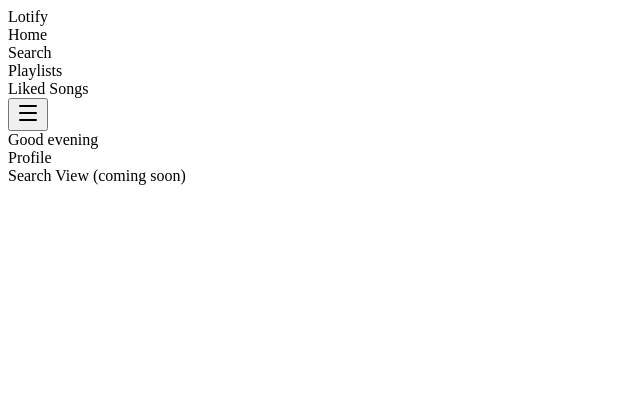
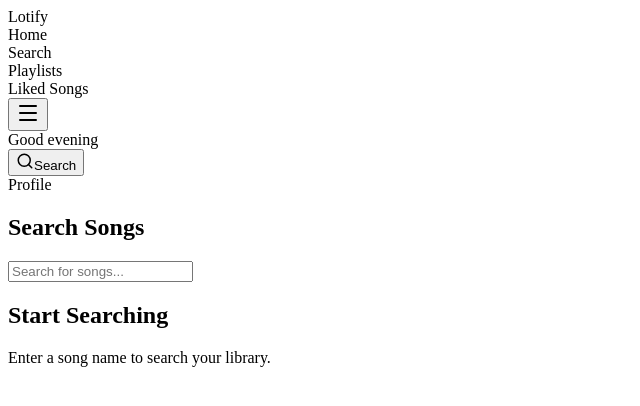
Before and after one commit to BramM15/Own_Local_musicapp, a React (Vite) app in the folder Musicapp/: page /#/ in a window 1280 px wide. Both pictures are taken after a click on the element "Search". Shown: the top 406 px of the page, without its empty margins (0-640 px from the left). Built offline with nearby package versions, Linux system fonts and the light colour scheme.

Commit message:
search toegevoegt

```diff
--- a/Musicapp/src/Components/Home/Topbar.jsx
+++ b/Musicapp/src/Components/Home/Topbar.jsx
@@ -1,4 +1,4 @@
-import { Menu } from "lucide-react";
+import { Menu, Search } from "lucide-react";
 
 export default function Topbar({ toggleSidebar, handleToggleView }) {
   return (
@@ -13,8 +13,17 @@
         <div className="text-white font-semibold text-lg">Good evening</div>
       </div>
 
-      <div onClick={() => handleToggleView('settings')} className="bg-[#1db954] px-3 md:px-4 py-2 rounded-full text-black text-sm font-semibold cursor-pointer hover:bg-[#16a34a]">
-        Profile
+      <div className="flex items-center gap-3">
+        <button
+          onClick={() => handleToggleView('search')}
+          className="flex items-center gap-2 bg-[#282828] hover:bg-[#333333] px-3 md:px-4 py-2 rounded-full text-white text-sm font-semibold cursor-pointer transition"
+        >
+          <Search size={18} />
+          <span className="hidden sm:inline">Search</span>
+        </button>
+        <div onClick={() => handleToggleView('settings')} className="bg-[#1db954] px-3 md:px-4 py-2 rounded-full text-black text-sm font-semibold cursor-pointer hover:bg-[#16a34a]">
+          Profile
+        </div>
       </div>
     </div>
   );
--- a/Musicapp/src/Pages/Home.jsx
+++ b/Musicapp/src/Pages/Home.jsx
@@ -1,5 +1,6 @@
 import React from "react";
 import Settings from "./Settings";
+import Search from "./Search";
 import Sidebar from "../Components/Home/Sidebar";
 import Topbar from "../Components/Home/Topbar";
 import Main from "../Components/Home/Main";
@@ -22,6 +23,8 @@
   const [showAddToPlaylistPopup, setShowAddToPlaylistPopup] = React.useState(false);
   const [selectedTrackForAdd, setSelectedTrackForAdd] = React.useState(null);
   const [status, setStatus] = React.useState('');
+  const [searchQuery, setSearchQuery] = React.useState('');
+  const [searchResults, setSearchResults] = React.useState([]);
   const audioRef = React.useRef(null);
   const objectUrlRef = React.useRef(null);
   const nextTrackLogicRef = React.useRef(null);
@@ -179,6 +182,27 @@
     if (view === 'playlist') {
       setActivePlaylistId(id);
     }
+    if (view === 'search') {
+      setSearchQuery('');
+      setSearchResults([]);
+    }
+  };
+
+  const handleSearchQuery = (query) => {
+    setSearchQuery(query);
+
+    if (!query.trim()) {
+      setSearchResults([]);
+      return;
+    }
+
+    const filteredSongs = library.paths?.filter(song => {
+      const filename = song.path.split('\\').pop().toLowerCase();
+      const cleanFilename = filename.replace(/\.[^.]+$/, '');
+      return cleanFilename.includes(query.toLowerCase());
+    }) || [];
+
+    setSearchResults(filteredSongs);
   };
 
   const handleToggleShuffle = () => {
@@ -321,7 +345,16 @@
       case 'settings':
         return <Settings />;
       case 'search':
-        return <div className="flex-1 bg-black p-4 md:p-6 pb-24 overflow-y-auto">Search View (coming soon)</div>;
+        return <Search
+          library={library}
+          searchQuery={searchQuery}
+          setSearchQuery={handleSearchQuery}
+          searchResults={searchResults}
+          onSelectSong={handleSelectSong}
+          onLike={handleLike}
+          onAdd={handleAdd}
+          likedSongs={library.likedSongs}
+        />;
       case 'liked':
         const likedPlaylistMock = {
           id: 'liked',
--- /dev/null
+++ b/Musicapp/src/Pages/Search.jsx
@@ -0,0 +1,41 @@
+import React from 'react';
+import Section from '../Components/Home/Section.jsx';
+
+export default function Search({ library, searchQuery, setSearchQuery, searchResults, onSelectSong, onLike, onAdd, likedSongs }) {
+  return (
+    <div className="flex-1 bg-black p-4 md:p-6 pb-24 overflow-y-auto">
+      <div className="mb-8">
+        <h2 className="text-white text-lg md:text-xl font-bold mb-4">Search Songs</h2>
+        <input
+          type="text"
+          placeholder="Search for songs..."
+          value={searchQuery}
+          onChange={(e) => setSearchQuery(e.target.value)}
+          className="w-full px-4 py-2 bg-[#282828] text-white rounded-full focus:outline-none focus:ring-2 focus:ring-[#1db954]"
+        />
+      </div>
+
+      {searchQuery && searchResults.length > 0 ? (
+        <Section
+          title={`Search Results (${searchResults.length})`}
+          items={searchResults}
+          showImage={false}
+          onSelectSong={onSelectSong}
+          onLike={onLike}
+          onAdd={onAdd}
+          likedSongs={likedSongs}
+        />
+      ) : searchQuery ? (
+        <div className="text-center text-gray-400 mt-20">
+          <h2 className="text-white text-lg md:text-xl font-bold mb-4">No Results Found</h2>
+          <p className="text-lg">Try searching for a different song.</p>
+        </div>
+      ) : (
+        <div className="text-center text-gray-400 mt-20">
+          <h2 className="text-white text-lg md:text-xl font-bold mb-4">Start Searching</h2>
+          <p className="text-lg">Enter a song name to search your library.</p>
+        </div>
+      )}
+    </div>
+  );
+}
```
